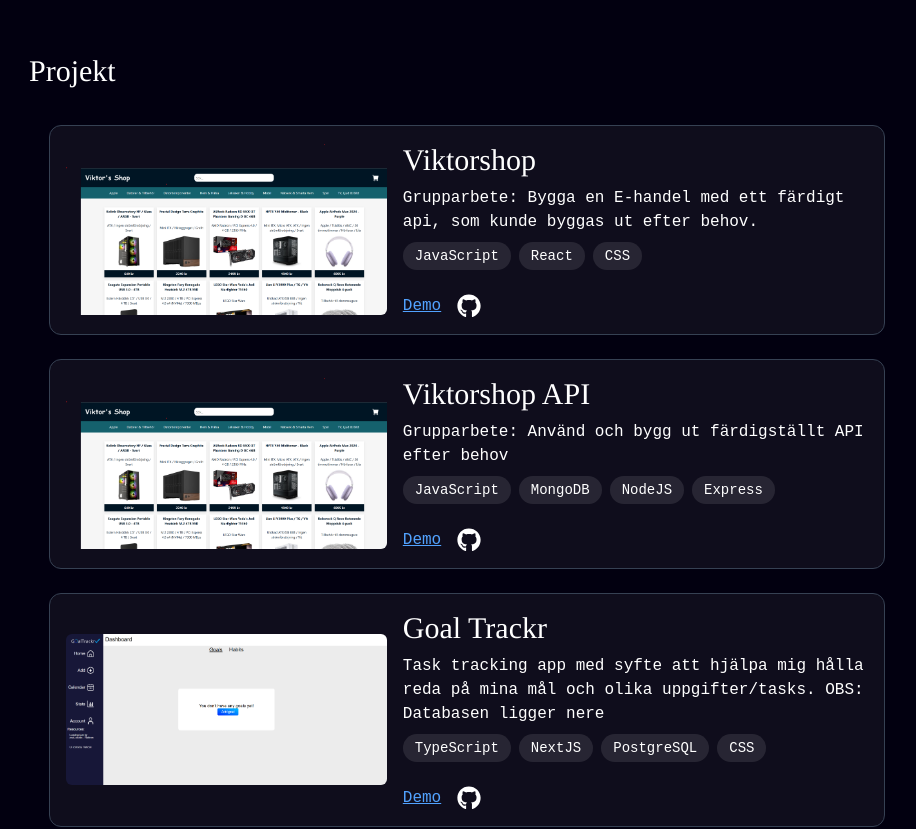
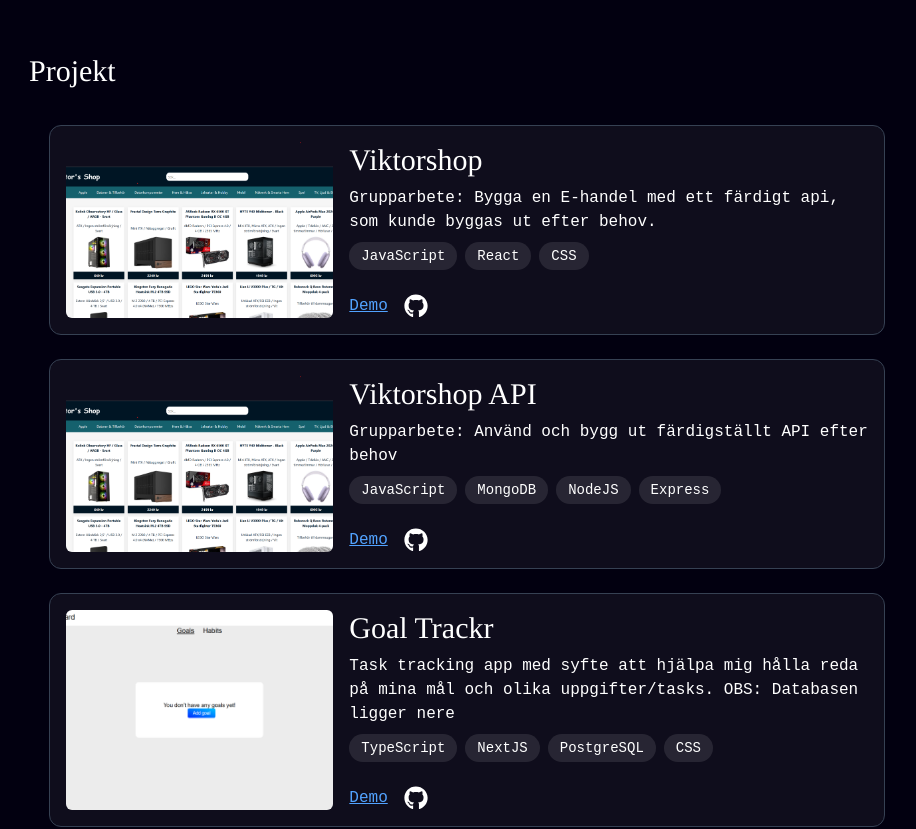
Before and after one commit to TmRAaEx/portfolio, a React (Vite) app: page / in a window 1280 px wide. Shown: the part 780-1609 px from the top of the page, without its empty margins (173-1089 px from the left). Built offline with nearby package versions, Linux system fonts and the light colour scheme; a web font is replaced by a local one.

Commit message:
Styling of project images

```diff
--- a/src/components/ProjectCard.tsx
+++ b/src/components/ProjectCard.tsx
@@ -3,10 +3,10 @@ import type Project from "../interfaces/Project.ts";
 export default function ProjectCard({project}: { project: Project }) {
     return (
         <li id={"projectCard" + project.priority}
-            className="flex flex-col items-center md:flex-row bg-white/5 text-white w-full p-4 border border-gray-700 rounded-xl gap-4">
+            className="flex flex-col md:flex-row bg-white/5 text-white w-full p-4 border border-gray-700 rounded-xl gap-4">
             {/* Bildsektion */}
             <img src={`/projectimages/${project.image}.png`} alt={project.name}
-                 className="w-full md:w-4/10 h-fit rounded-md object-scale-down"/>
+                 className="w-full md:w-1/3 h-auto rounded-md object-cover"/>
 
             {/* Textsektion */}
             <div className="flex flex-col justify-between flex-1">
```
